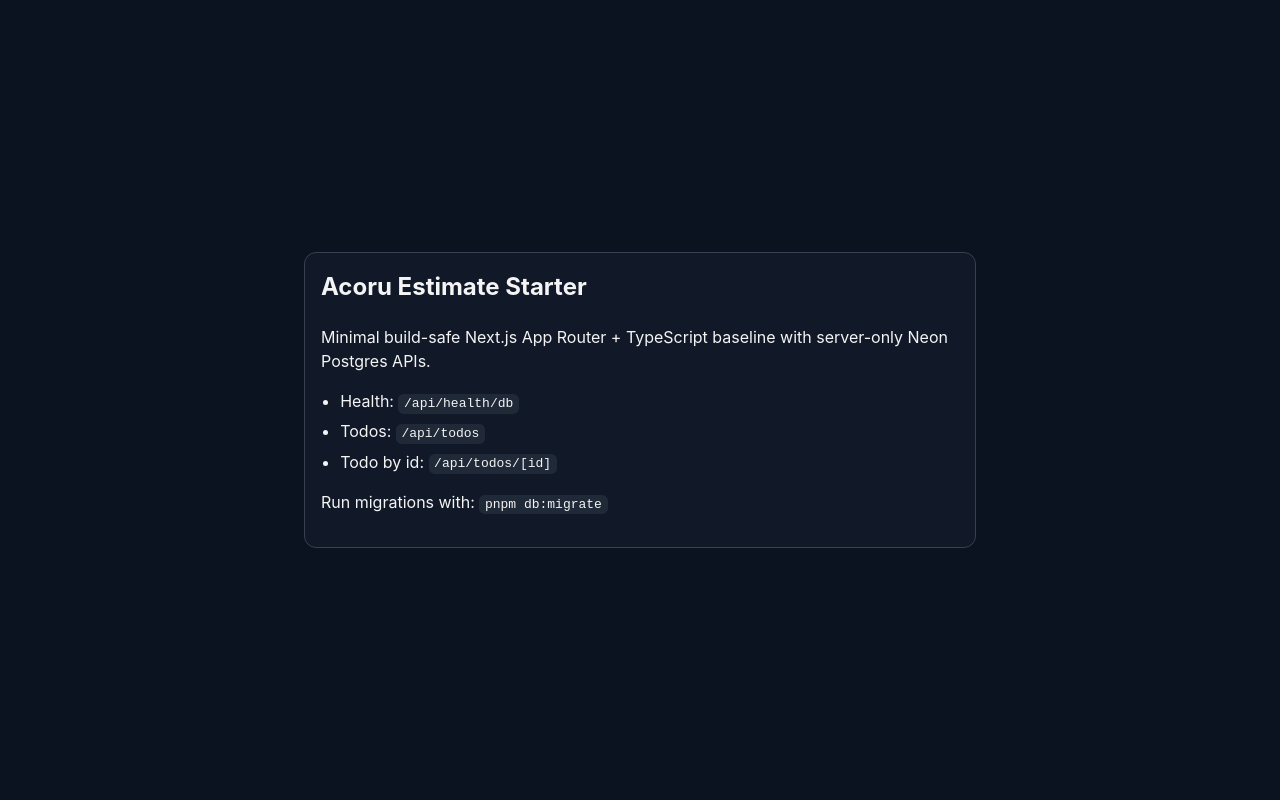
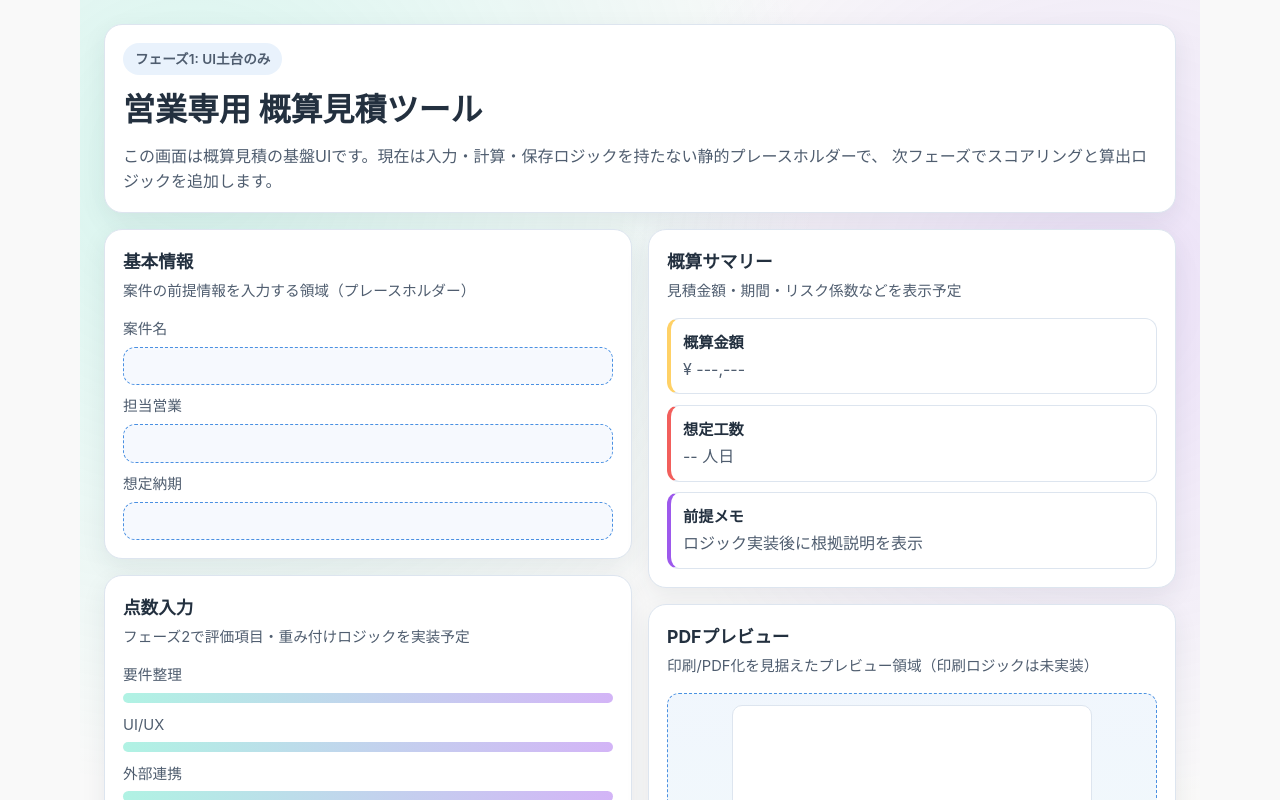
Before and after one commit to ANOSkdy/acoru_estimate, a Next.js app: page / in a window 1280 px wide. Shown: the top 800 px of the page. Built offline with nearby package versions, Linux system fonts and the light colour scheme.

Commit message:
feat: add phase 1 estimate tool homepage shell

```diff
--- a/app/globals.css
+++ b/app/globals.css
@@ -1,5 +1,17 @@
 :root {
-  color-scheme: light dark;
+  --base-bg: #f9f9f9;
+  --surface: #ffffff;
+  --text-primary: #23303f;
+  --text-secondary: #4f5d6f;
+  --primary: #4a90e2;
+  --secondary: #50e3c2;
+  --accent-1: #ffd166;
+  --accent-2: #f25f5c;
+  --accent-3: #9d59ec;
+  --border-soft: #dde5ef;
+  --shadow-soft: 0 8px 24px rgb(35 48 63 / 8%);
+  --radius-lg: 18px;
+  --radius-md: 12px;
   font-family: Inter, -apple-system, BlinkMacSystemFont, 'Segoe UI', sans-serif;
 }
 
@@ -9,42 +21,226 @@
 
 body {
   margin: 0;
-  line-height: 1.5;
-  background: #0b1220;
-  color: #f4f4f5;
+  background: var(--base-bg);
+  color: var(--text-primary);
+  line-height: 1.55;
 }
 
-.page {
-  min-height: 100dvh;
-  display: grid;
-  place-items: center;
-  padding: 1rem;
+h1,
+h2,
+h3,
+p {
+  margin: 0;
 }
 
-.card {
-  width: 100%;
-  max-width: 42rem;
-  background: #111827;
-  border: 1px solid #374151;
-  border-radius: 0.75rem;
-  padding: 1rem;
+.estimate-page {
+  position: relative;
+  max-width: 1120px;
+  margin: 0 auto;
+  padding: 1rem 1rem 2rem;
 }
 
-h1 {
-  margin-top: 0;
-  font-size: 1.5rem;
+.estimate-bg {
+  position: absolute;
+  inset: 0;
+  pointer-events: none;
+  background:
+    radial-gradient(circle at 10% 12%, rgb(80 227 194 / 20%) 0, transparent 40%),
+    radial-gradient(circle at 92% 22%, rgb(157 89 236 / 16%) 0, transparent 34%),
+    radial-gradient(circle at 88% 90%, rgb(255 209 102 / 18%) 0, transparent 30%);
 }
 
-code {
-  background: #1f2937;
-  padding: 0.15rem 0.35rem;
-  border-radius: 0.35rem;
+.estimate-card {
+  position: relative;
+  background: var(--surface);
+  border: 1px solid var(--border-soft);
+  border-radius: var(--radius-lg);
+  box-shadow: var(--shadow-soft);
+  padding: 1.125rem;
+  transition: transform 0.18s ease, box-shadow 0.18s ease;
 }
 
-ul {
-  padding-left: 1.2rem;
+.estimate-card:hover {
+  transform: translateY(-1px);
+  box-shadow: 0 12px 28px rgb(35 48 63 / 12%);
 }
 
-li {
-  margin-bottom: 0.35rem;
+.estimate-hero {
+  margin-bottom: 1rem;
+  display: grid;
+  gap: 0.6rem;
 }
+
+.estimate-hero h1 {
+  font-size: clamp(1.45rem, 4.4vw, 2rem);
+}
+
+.estimate-hero p {
+  color: var(--text-secondary);
+}
+
+.estimate-badge {
+  display: inline-flex;
+  align-items: center;
+  width: fit-content;
+  padding: 0.35rem 0.75rem;
+  border-radius: 999px;
+  background: rgb(74 144 226 / 12%);
+  color: var(--primary);
+  font-weight: 600;
+  font-size: 0.85rem;
+}
+
+.estimate-grid {
+  display: grid;
+  gap: 1rem;
+}
+
+.estimate-column {
+  display: grid;
+  gap: 1rem;
+}
+
+.estimate-card__header {
+  display: grid;
+  gap: 0.3rem;
+  margin-bottom: 0.95rem;
+}
+
+.estimate-card__header h2 {
+  font-size: 1.1rem;
+}
+
+.estimate-card__header p {
+  color: var(--text-secondary);
+  font-size: 0.92rem;
+}
+
+.placeholder-stack {
+  display: grid;
+  gap: 0.65rem;
+}
+
+.placeholder-field {
+  display: grid;
+  gap: 0.38rem;
+  font-size: 0.92rem;
+  color: var(--text-secondary);
+}
+
+.placeholder-input {
+  height: 2.4rem;
+  border-radius: var(--radius-md);
+  border: 1px dashed var(--primary);
+  background: rgb(74 144 226 / 5%);
+}
+
+.score-placeholder {
+  display: grid;
+  gap: 0.65rem;
+}
+
+.score-row {
+  display: grid;
+  gap: 0.35rem;
+  font-size: 0.92rem;
+  color: var(--text-secondary);
+}
+
+.score-bar {
+  height: 0.65rem;
+  border-radius: 999px;
+  background: linear-gradient(90deg, var(--secondary), var(--accent-3));
+  opacity: 0.45;
+}
+
+.summary-placeholder {
+  display: grid;
+  gap: 0.65rem;
+}
+
+.summary-placeholder article {
+  border: 1px solid var(--border-soft);
+  border-left: 4px solid var(--accent-1);
+  border-radius: var(--radius-md);
+  padding: 0.75rem;
+  background: #fff;
+}
+
+.summary-placeholder article:nth-child(2) {
+  border-left-color: var(--accent-2);
+}
+
+.summary-placeholder article:nth-child(3) {
+  border-left-color: var(--accent-3);
+}
+
+.summary-placeholder h3 {
+  font-size: 0.95rem;
+  margin-bottom: 0.15rem;
+}
+
+.summary-placeholder p {
+  color: var(--text-secondary);
+}
+
+.print-preview-shell {
+  container-type: inline-size;
+}
+
+.print-preview {
+  border-radius: var(--radius-md);
+  border: 1px dashed var(--primary);
+  background: linear-gradient(180deg, rgb(74 144 226 / 8%), rgb(80 227 194 / 8%));
+  padding: 0.7rem;
+}
+
+.print-preview__page {
+  aspect-ratio: 1 / 1.414;
+  width: 100%;
+  max-width: 360px;
+  margin: 0 auto;
+  border-radius: 10px;
+  border: 1px solid var(--border-soft);
+  background: #fff;
+  display: grid;
+  place-content: center;
+  gap: 0.35rem;
+  text-align: center;
+  color: var(--text-secondary);
+}
+
+.estimate-footer {
+  margin-top: 1rem;
+}
+
+.estimate-footer p {
+  color: var(--text-secondary);
+  font-size: 0.92rem;
+}
+
+@media (min-width: 900px) {
+  .estimate-page {
+    padding: 1.5rem 1.5rem 2.4rem;
+  }
+
+  .estimate-grid {
+    grid-template-columns: repeat(2, minmax(0, 1fr));
+    align-items: start;
+  }
+}
+
+@media print {
+  body {
+    background: #fff;
+  }
+
+  .estimate-bg {
+    display: none;
+  }
+
+  .estimate-card {
+    box-shadow: none;
+    border-color: #d6dce6;
+  }
+}
--- a/app/layout.tsx
+++ b/app/layout.tsx
@@ -2,13 +2,13 @@
 import './globals.css';
 
 export const metadata: Metadata = {
-  title: 'Acoru Estimate Starter',
-  description: 'Build-safe Next.js + Neon Postgres starter.'
+  title: '営業専用 概算見積ツール | Phase 1',
+  description: '営業専用の概算見積ツール Phase 1 UI土台。ロジック未実装の静的ベース画面。'
 };
 
 export default function RootLayout({ children }: { children: React.ReactNode }) {
   return (
-    <html lang="en">
+    <html lang="ja">
       <body>{children}</body>
     </html>
   );
--- a/app/page.tsx
+++ b/app/page.tsx
@@ -1,24 +1,5 @@
+import { EstimateShell } from '@/components/estimate/EstimateShell';
+
 export default function HomePage() {
-  return (
-    <main className="page">
-      <section className="card">
-        <h1>Acoru Estimate Starter</h1>
-        <p>
-          Minimal build-safe Next.js App Router + TypeScript baseline with server-only Neon Postgres APIs.
-        </p>
-        <ul>
-          <li>
-            Health: <code>/api/health/db</code>
-          </li>
-          <li>
-            Todos: <code>/api/todos</code>
-          </li>
-          <li>
-            Todo by id: <code>/api/todos/[id]</code>
-          </li>
-        </ul>
-        <p>Run migrations with: <code>pnpm db:migrate</code></p>
-      </section>
-    </main>
-  );
+  return <EstimateShell />;
 }
--- /dev/null
+++ b/components/estimate/EstimateShell.tsx
@@ -0,0 +1,106 @@
+type SectionCardProps = {
+  title: string;
+  subtitle?: string;
+  children: React.ReactNode;
+  className?: string;
+};
+
+function SectionCard({ title, subtitle, children, className }: SectionCardProps) {
+  return (
+    <section className={`estimate-card ${className ?? ''}`.trim()}>
+      <header className="estimate-card__header">
+        <h2>{title}</h2>
+        {subtitle ? <p>{subtitle}</p> : null}
+      </header>
+      {children}
+    </section>
+  );
+}
+
+function FieldPlaceholder({ label }: { label: string }) {
+  return (
+    <label className="placeholder-field">
+      <span>{label}</span>
+      <div className="placeholder-input" aria-hidden="true" />
+    </label>
+  );
+}
+
+export function EstimateShell() {
+  return (
+    <main className="estimate-page">
+      <div className="estimate-bg" aria-hidden="true" />
+
+      <section className="estimate-hero estimate-card">
+        <p className="estimate-badge">フェーズ1: UI土台のみ</p>
+        <h1>営業専用 概算見積ツール</h1>
+        <p>
+          この画面は概算見積の基盤UIです。現在は入力・計算・保存ロジックを持たない静的プレースホルダーで、
+          次フェーズでスコアリングと算出ロジックを追加します。
+        </p>
+      </section>
+
+      <div className="estimate-grid" role="presentation">
+        <div className="estimate-column">
+          <SectionCard title="基本情報" subtitle="案件の前提情報を入力する領域（プレースホルダー）">
+            <div className="placeholder-stack">
+              <FieldPlaceholder label="案件名" />
+              <FieldPlaceholder label="担当営業" />
+              <FieldPlaceholder label="想定納期" />
+            </div>
+          </SectionCard>
+
+          <SectionCard title="点数入力" subtitle="フェーズ2で評価項目・重み付けロジックを実装予定">
+            <div className="score-placeholder">
+              {['要件整理', 'UI/UX', '外部連携', '非機能要件'].map((item) => (
+                <div key={item} className="score-row">
+                  <span>{item}</span>
+                  <div className="score-bar" aria-hidden="true" />
+                </div>
+              ))}
+            </div>
+          </SectionCard>
+        </div>
+
+        <div className="estimate-column">
+          <SectionCard title="概算サマリー" subtitle="見積金額・期間・リスク係数などを表示予定">
+            <div className="summary-placeholder" aria-label="概算サマリーのプレースホルダー">
+              <article>
+                <h3>概算金額</h3>
+                <p>¥ ---,---</p>
+              </article>
+              <article>
+                <h3>想定工数</h3>
+                <p>-- 人日</p>
+              </article>
+              <article>
+                <h3>前提メモ</h3>
+                <p>ロジック実装後に根拠説明を表示</p>
+              </article>
+            </div>
+          </SectionCard>
+
+          <SectionCard
+            title="PDFプレビュー"
+            subtitle="印刷/PDF化を見据えたプレビュー領域（印刷ロジックは未実装）"
+            className="print-preview-shell"
+          >
+            <div className="print-preview" role="region" aria-label="見積書プレビュー領域">
+              <div className="print-preview__page">
+                <p>Estimate Preview</p>
+                <p>ここに見積書レイアウトを描画予定</p>
+              </div>
+            </div>
+          </SectionCard>
+        </div>
+      </div>
+
+      <footer className="estimate-footer estimate-card">
+        <p>
+          社内営業向けの初期版です。認証・DB保存・履歴管理・外部連携はフェーズ対象外。
+          UI構造とデザイントークンを優先して実装しています。
+        </p>
+      </footer>
+    </main>
+  );
+}
```
